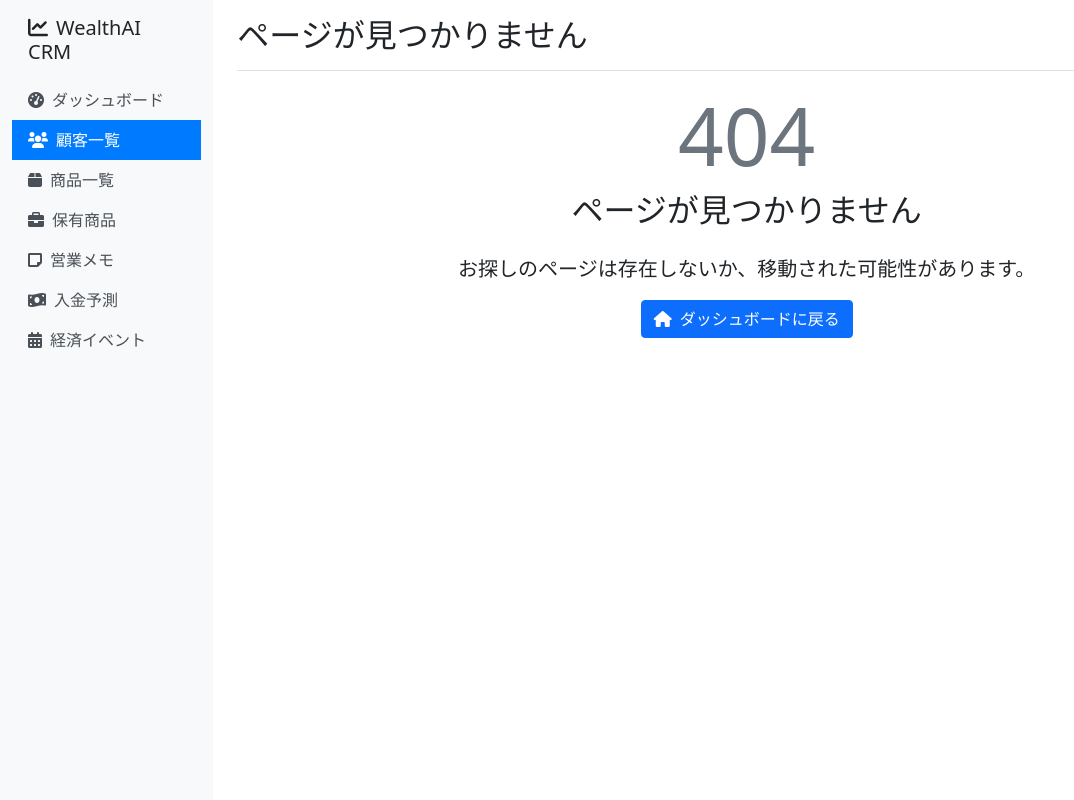
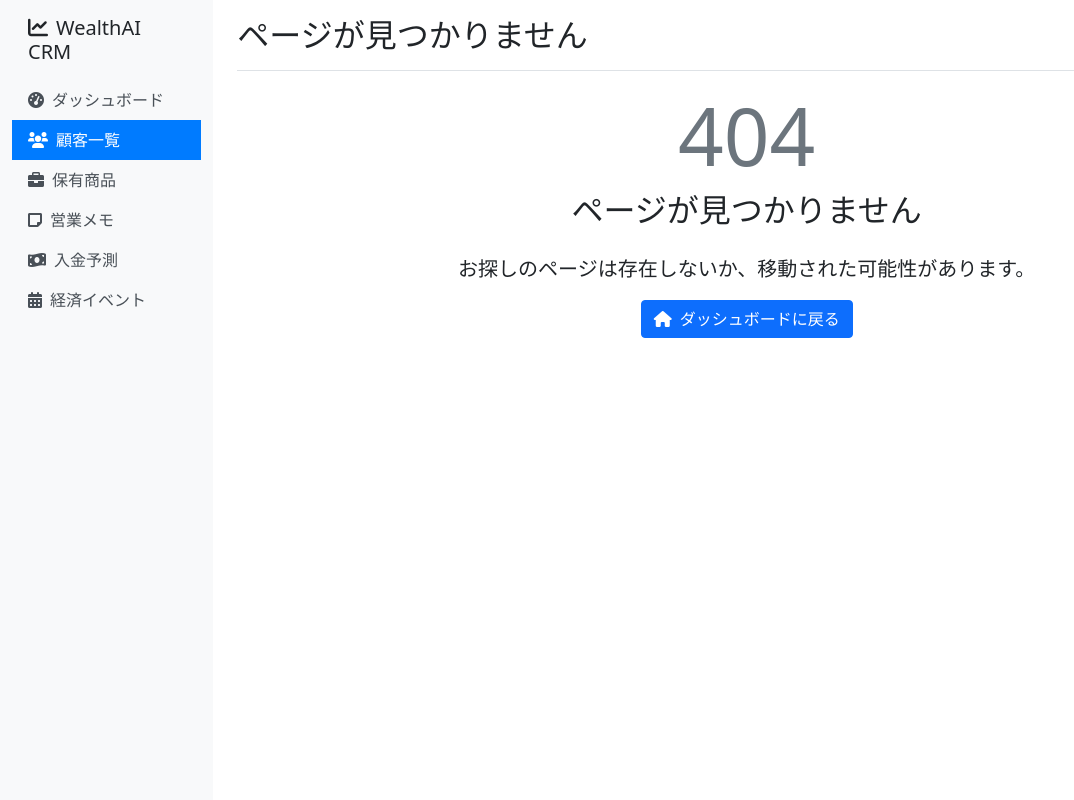
Before and after one commit to takehig/WealthAI-CRM, a FastAPI app: page /customers/1 in a window 1280 px wide. Shown: the whole page, without its empty margins (0-1074 px from the left). Run offline with FastAPI, Linux system fonts and the light colour scheme.

Commit message:
[REMOVE] CRM商品一覧メニュー削除 - 不要な商品一覧ページをメニューとエンドポイントから削除

```diff
--- a/src/main.py
+++ b/src/main.py
@@ -122,15 +122,6 @@ async def customer_detail(request: Request, customer_id: int, db: Session = Depe
         "holdings": holdings,
         "sales_notes": sales_notes,
         "cash_inflows": cash_inflows
-    })
-
-@app.get("/products", response_class=HTMLResponse)
-async def products_list(request: Request, db: Session = Depends(get_db)):
-    """商品一覧"""
-    products = db.query(Product).filter(Product.is_active == True).all()
-    return templates.TemplateResponse("products.html", {
-        "request": request,
-        "products": products
     })
 
 @app.get("/holdings", response_class=HTMLResponse)
--- a/templates/base.html
+++ b/templates/base.html
@@ -59,11 +59,6 @@
                             </a>
                         </li>
                         <li class="nav-item">
-                            <a class="nav-link {% if request.url.path == '/products' %}active{% endif %}" href="/products">
-                                <i class="fas fa-box me-2"></i>商品一覧
-                            </a>
-                        </li>
-                        <li class="nav-item">
                             <a class="nav-link {% if request.url.path == '/holdings' %}active{% endif %}" href="/holdings">
                                 <i class="fas fa-briefcase me-2"></i>保有商品
                             </a>
```
